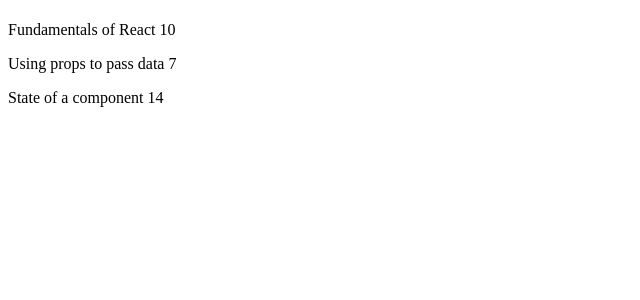
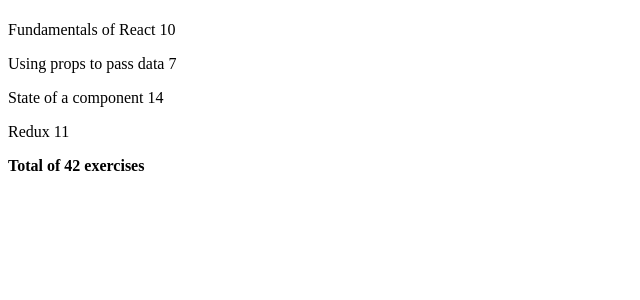
Before and after one commit to jonpariente/fullstackopen, a React (Vite) app in the folder part2/courseinfo/: page / in a window 1280 px wide. Shown: the top 300 px of the page, without its empty margins (0-640 px from the left). Built offline with nearby package versions, Linux system fonts and the light colour scheme.

Commit message:
Commit exercise 2.2

```diff
--- a/part2/courseinfo/src/App.jsx
+++ b/part2/courseinfo/src/App.jsx
@@ -19,6 +19,11 @@ const App = () => {
         name: 'State of a component',
         exercises: 14,
         id: 3
+      },
+      {
+        name: 'Redux',
+        exercises: 11,
+        id: 4
       }
     ]
   }
--- a/part2/courseinfo/src/Course.jsx
+++ b/part2/courseinfo/src/Course.jsx
@@ -1,11 +1,13 @@
 import Header from "./Header"
 import Content from "./Content"
+import Total from "./Total"
 
 const Course = ({ course }) => {
   return (
     <>
       <Header course={course} />
       <Content course={course} />
+      <Total course={course} />
     </>
   )
 }
--- /dev/null
+++ b/part2/courseinfo/src/Total.jsx
@@ -0,0 +1,14 @@
+const Total = ({ course }) => {
+  const { parts } = course
+  let total = 0
+
+  parts.forEach(part => {
+    total += part.exercises
+  });
+
+  return (
+    <strong>Total of {total} exercises </strong>
+  )
+}
+
+export default Total
```
